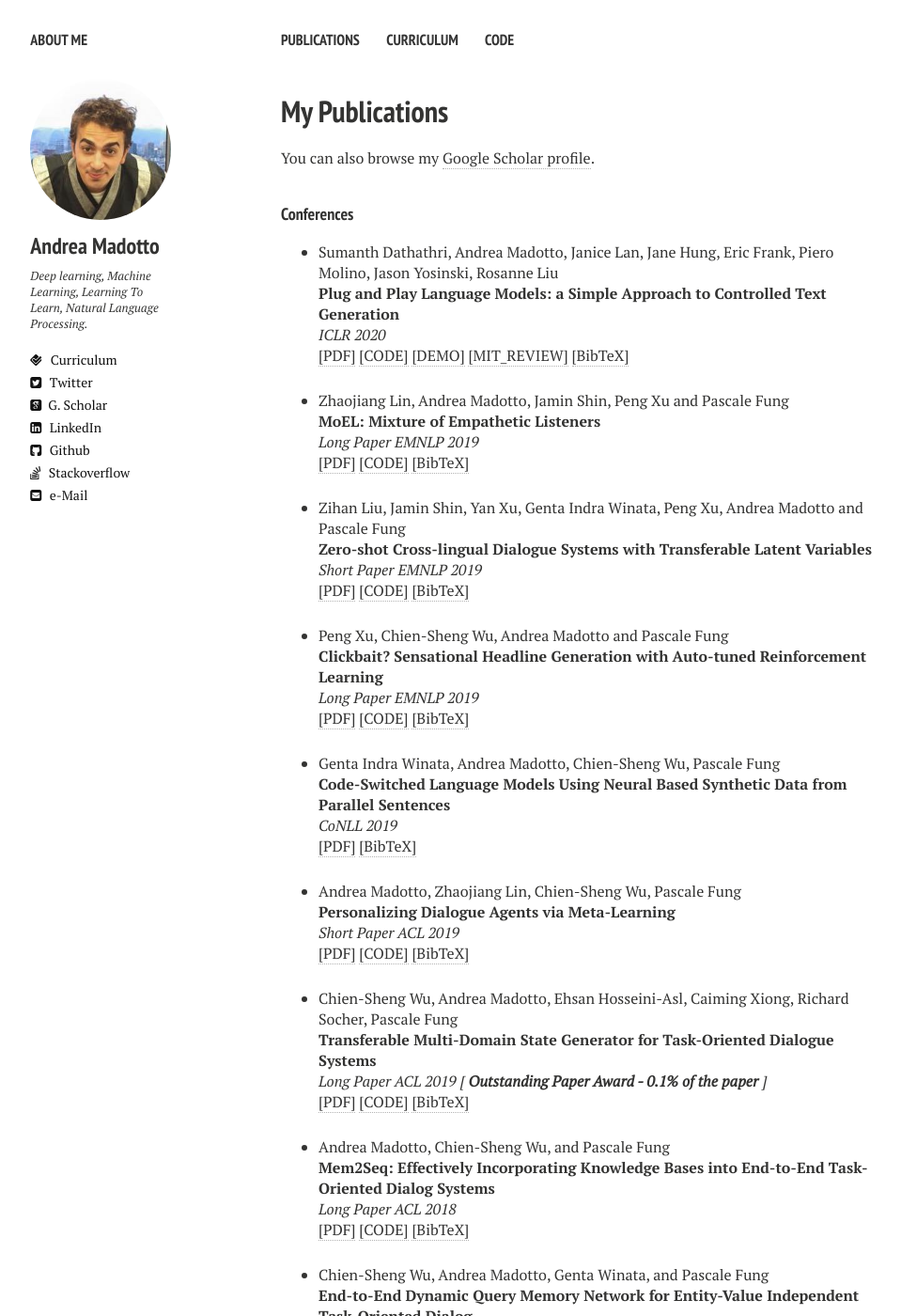
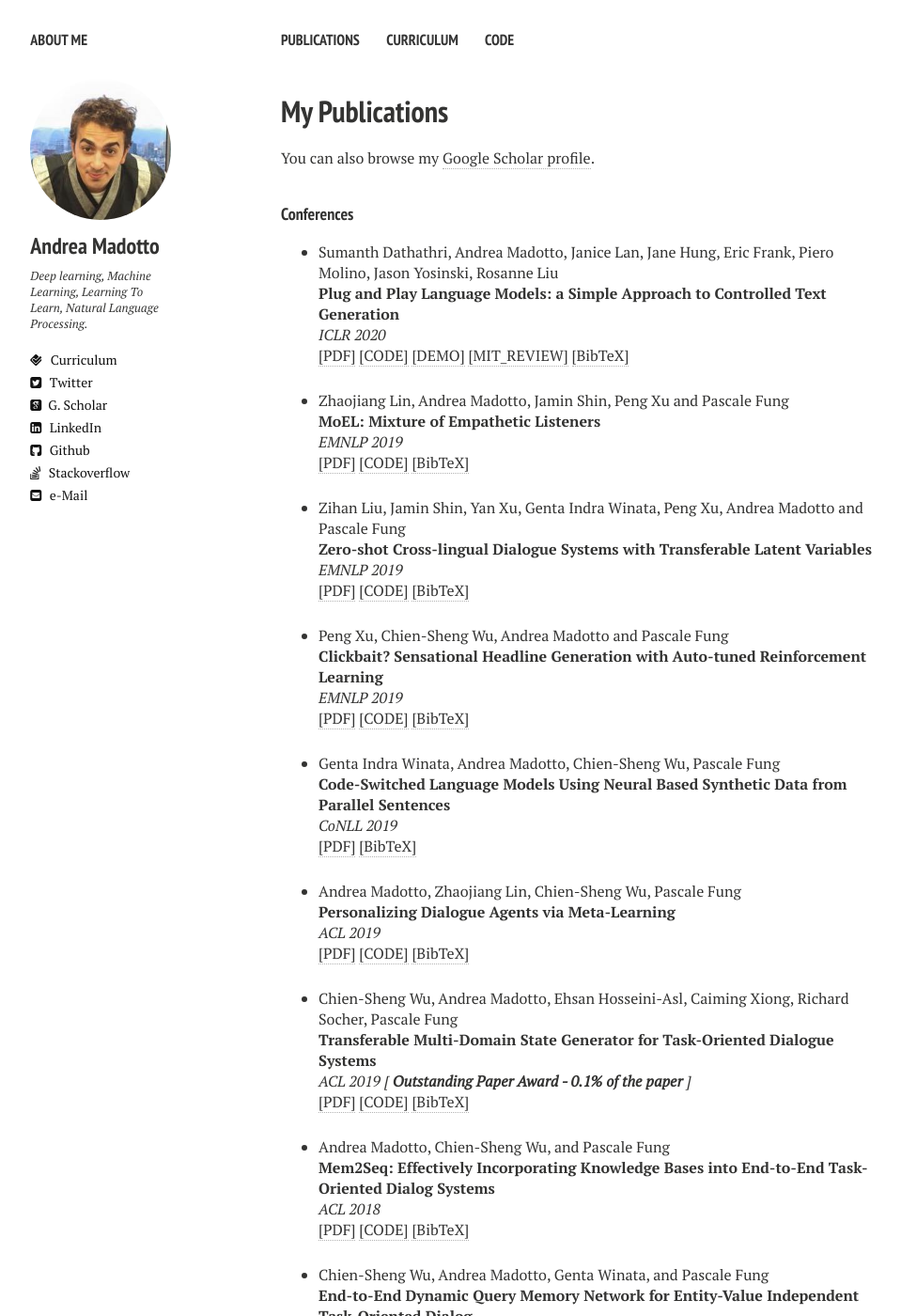
Before and after one commit to andreamad8/OLDWEBSITE, a Jekyll site: the page built from publications.md, in a window 1280 px wide and 1400 px high. Shown: the whole window at 94% size, without its empty margins (21-980 px from the left). Built offline with Jekyll 4.4.1, drawn with Linux system fonts in a browser that asks for light colours; nearby versions of some CDN libraries.

Commit message:
updating website

```diff
--- a/_layouts/publications.html
+++ b/_layouts/publications.html
@@ -123,7 +123,7 @@ div.bibtex pre { font-size: 75%; overflow: auto;  width: 100%; padding: 0em 0em;
 
 <li ><p>
 Zhaojiang Lin, Andrea Madotto, Jamin Shin, Peng Xu and Pascale Fung<br><b>MoEL: Mixture of Empathetic Listeners</b><br>
-        <i>Long Paper EMNLP 2019 </i>
+<i>EMNLP 2019 </i>
 <br />
 <a href="https://www.aclweb.org/anthology/D19-1012.pdf" target="_blank">[PDF]</a>
 <a href="https://github.com/HLTCHKUST/MoEL"  target="_blank">[CODE]</a>
@@ -144,7 +144,7 @@ div.bibtex pre { font-size: 75%; overflow: auto;  width: 100%; padding: 0em 0em;
 
 <li ><p>
 Zihan Liu, Jamin Shin, Yan Xu, Genta Indra Winata, Peng Xu, Andrea Madotto and Pascale Fung<br><b>Zero-shot Cross-lingual Dialogue Systems with Transferable Latent Variables</b><br>
-        <i>Short Paper EMNLP 2019 </i>
+<i>EMNLP 2019 </i>
 <br />
 <a href="https://www.aclweb.org/anthology/D19-1129.pdf" target="_blank">[PDF]</a>
 <a href="https://github.com/zliucr/Crosslingual-NLU"  target="_blank">[CODE]</a>
@@ -165,7 +165,7 @@ div.bibtex pre { font-size: 75%; overflow: auto;  width: 100%; padding: 0em 0em;
 
 <li ><p>
 Peng Xu, Chien-Sheng Wu, Andrea Madotto and Pascale Fung<br><b>Clickbait? Sensational Headline Generation with Auto-tuned Reinforcement Learning</b><br>
-    <i>Long Paper EMNLP 2019 </i>
+<i>EMNLP 2019 </i>
 <br />
 <a href="https://www.aclweb.org/anthology/D19-1303.pdf" target="_blank">[PDF]</a>
 <a href="https://github.com/HLTCHKUST/sensational_headline"  target="_blank">[CODE]</a>
@@ -207,7 +207,7 @@ div.bibtex pre { font-size: 75%; overflow: auto;  width: 100%; padding: 0em 0em;
 
 <li ><p>
 Andrea Madotto, Zhaojiang Lin, Chien-Sheng Wu, Pascale Fung<br><b>Personalizing Dialogue Agents via Meta-Learning</b><br>
-        <i>Short Paper ACL 2019 </i>
+<i>ACL 2019 </i>
 <br />
 <a href="https://www.aclweb.org/anthology/P19-1542" target="_blank">[PDF]</a>
 <a href="https://github.com/HLTCHKUST/PAML"  target="_blank">[CODE]</a>
@@ -229,7 +229,7 @@ div.bibtex pre { font-size: 75%; overflow: auto;  width: 100%; padding: 0em 0em;
 <li ><p>
 Chien-Sheng Wu, Andrea Madotto, Ehsan Hosseini-Asl, Caiming Xiong, Richard Socher, Pascale Fung<br><b>Transferable Multi-Domain State Generator for Task-Oriented Dialogue
 Systems</b><br>
-  <i>Long Paper ACL 2019 [<b> Outstanding Paper Award - 0.1% of the paper </b>] </i>
+<i>ACL 2019 [<b> Outstanding Paper Award - 0.1% of the paper </b>] </i>
 <br />
 <a href="http://arxiv.org/abs/1905.08743" target="_blank">[PDF]</a>
 <a href="https://github.com/jasonwu0731/trade-dst"  target="_blank">[CODE]</a>
@@ -254,7 +254,7 @@ div.bibtex pre { font-size: 75%; overflow: auto;  width: 100%; padding: 0em 0em;
 <!-- Item: ACL2018 -->
 <li ><p>
 Andrea Madotto, Chien-Sheng Wu, and Pascale Fung<br><b>Mem2Seq: Effectively Incorporating Knowledge Bases into End-to-End Task-Oriented Dialog Systems</b><br>
-<i>Long Paper ACL 2018 </i>
+<i>ACL 2018 </i>
 <br />
 <a href="https://www.aclweb.org/anthology/P18-1136" target="_blank">[PDF]</a> <a href="https://github.com/HLTCHKUST/Mem2Seq"  target="_blank">[CODE]</a>
 <a href="javascript:toggleBibtex('P18-1136')">[BibTeX]</a>
```
Also changed, not shown: 1 other file. Lines whose indentation alone changed are shown as unchanged.
